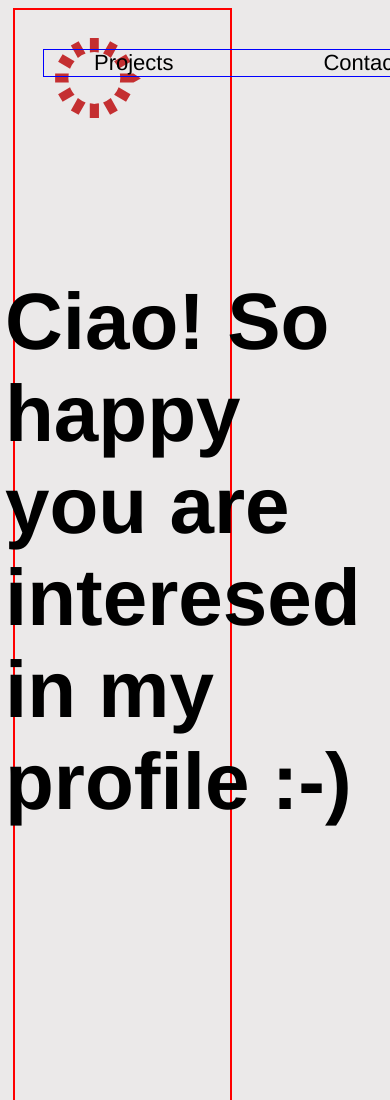
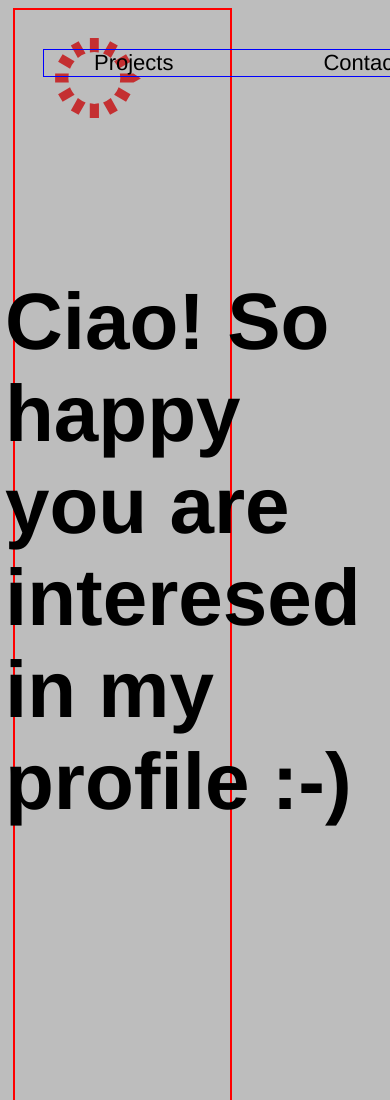
Before and after one commit to Domenica81/Domenica81.github.io, a plain HTML site: page index.html in a window 390 px wide. Shown: the top 1100 px of the page. Drawn offline with Linux system fonts and the light colour scheme.

Commit message:
Update home.css

```diff
--- a/css/home.css
+++ b/css/home.css
@@ -4,7 +4,7 @@
 
 body {
   font-family: helvetica, Georgia, 'Times New Roman', Times, serif;
-  background-color: rgb(235, 233, 233);
+  background-color: rgb(189, 189, 189);
 }
 
 header {
@@ -33,7 +33,7 @@ header {
  height: 80px;
 }
 
-@media (max-width: 480px) {
+@media (min-width: 320px) and (max-width: 480px) {
   .logo-image {
     width:120px;
   }
@@ -43,7 +43,7 @@ header {
   border: 1px solid blue;
   font-kerning: 18px;
   display: flex;
-  flex-direction: row wrap;
+  flex-direction: row;
  /* text-transform: uppercase;*/
 }
 
@@ -59,8 +59,6 @@ header {
     width:100%;
     margin-left:50px;
     padding-right: 100px;
-    display: flex;
-    flex-direction: row;
     font-size:22px;
   }
 }
@@ -98,8 +96,8 @@ h3  {
 
 @media (max-width: 480px) {
   .hero-text {
-   width:100%;
-   margin-left: -160px;
+    width:100%;
+    margin-left: -160px;
   }
   .hero-text h2 {
     width:400px;
@@ -212,7 +210,6 @@ h3  {
   top: 0;
   right: 0;
 }
-
 @media (max-width: 480px) {
   .inlove-list-item-image {
     height:60%;
```
